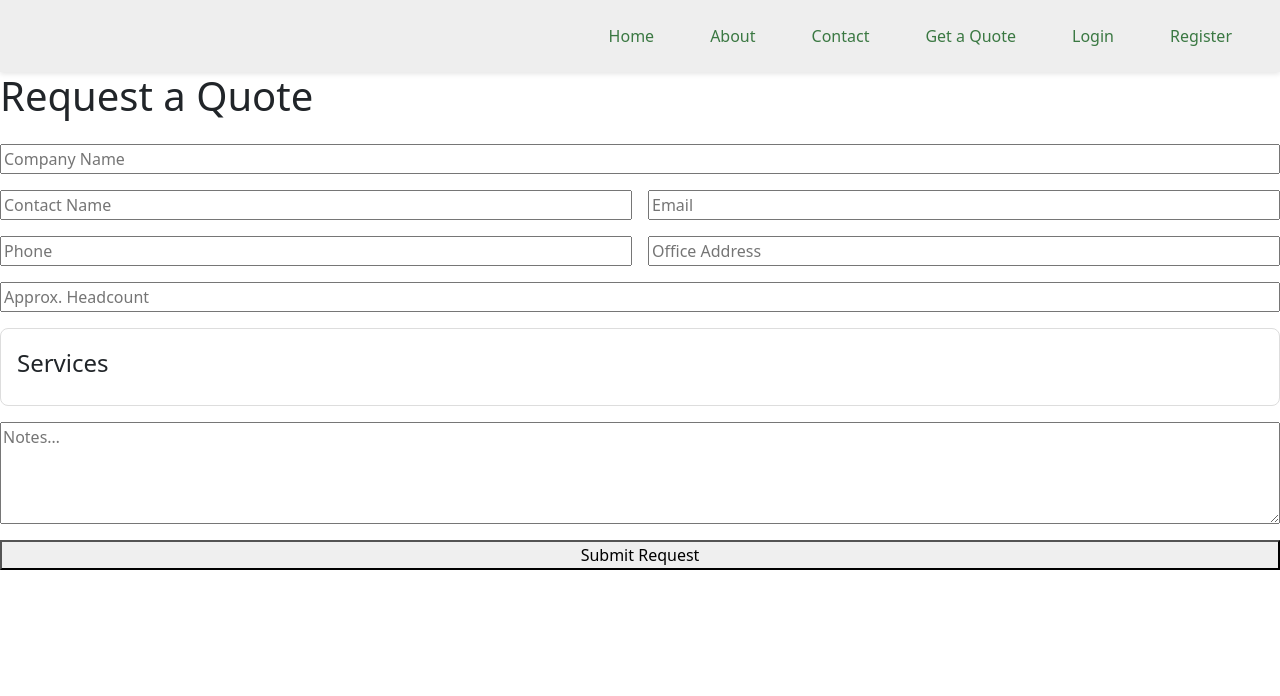
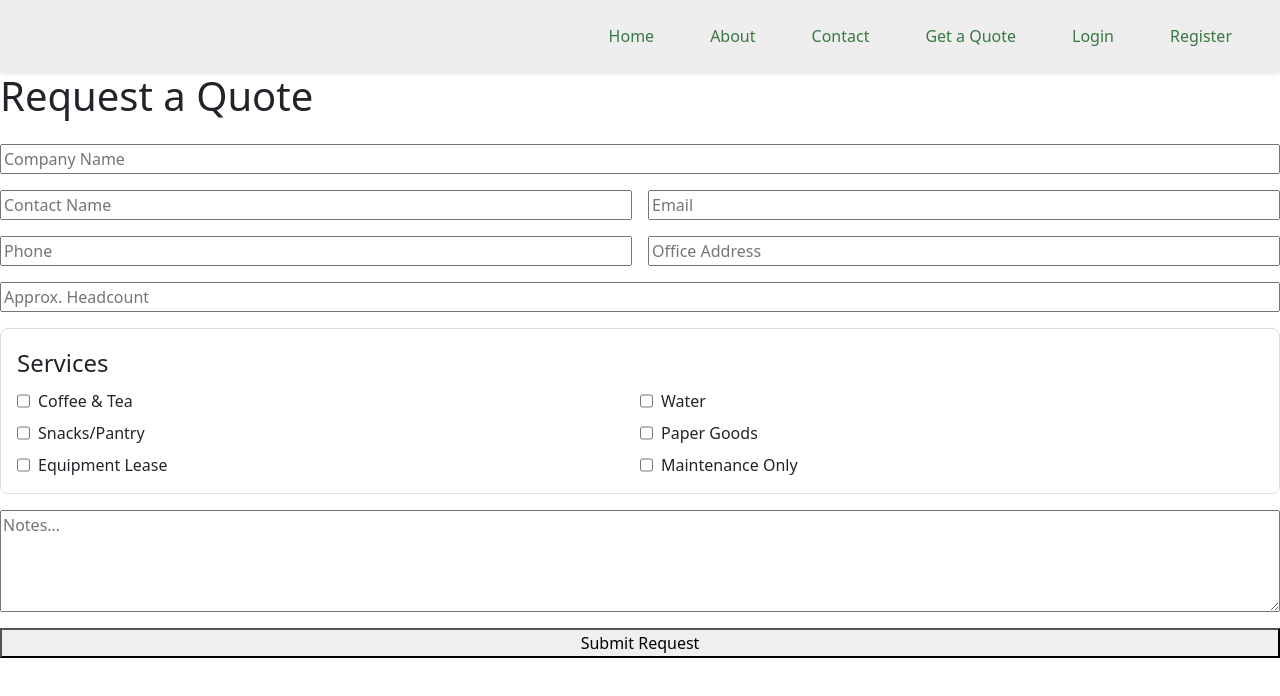
Before and after one commit to adriantheodor/doyles-coffee-front, a React (Create React App) app: page /quote in a window 1280 px wide. Shown: the top 696 px of the page. Built offline with nearby package versions, Linux system fonts and the light colour scheme; no server answers.

Commit message:
fixing deleted services

```diff
--- a/src/pages/QuotePage.js
+++ b/src/pages/QuotePage.js
@@ -108,7 +108,33 @@ export default function QuotePage() {
         style={{ border: "1px solid #ddd", borderRadius: 8, padding: "1rem" }}
       >
         <legend>Services</legend>
-        {/* ... (services content) ... */}
+        <div style={{ display: "flex", flexWrap: "wrap", gap: "0.5rem 0" }}>
+          {[
+            "Coffee & Tea",
+            "Water",
+            "Snacks/Pantry",
+            "Paper Goods",
+            "Equipment Lease",
+            "Maintenance Only",
+          ].map((s) => (
+            <label
+              key={s}
+              style={{
+                display: "flex",
+                gap: 8,
+                width: "50%",
+                minWidth: "150px",
+              }}
+            >
+              <input
+                type="checkbox"
+                checked={form.services.includes(s)}
+                onChange={() => toggleService(s)}
+              />{" "}
+              {s}
+            </label>
+          ))}
+        </div>
       </fieldset>
 
       {/* 6. Textarea and Button (NO GRID WRAPPER NEEDED) */}
```
